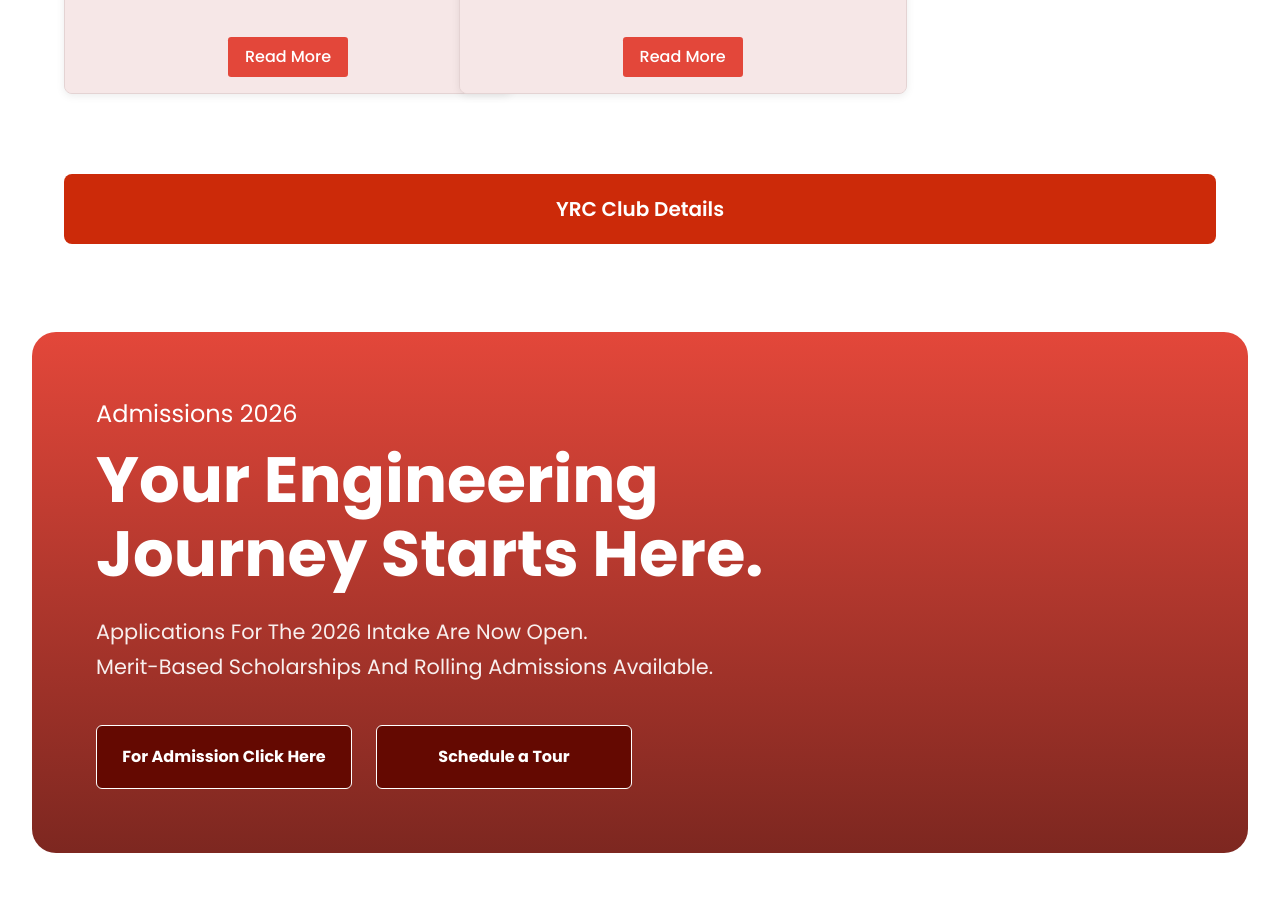
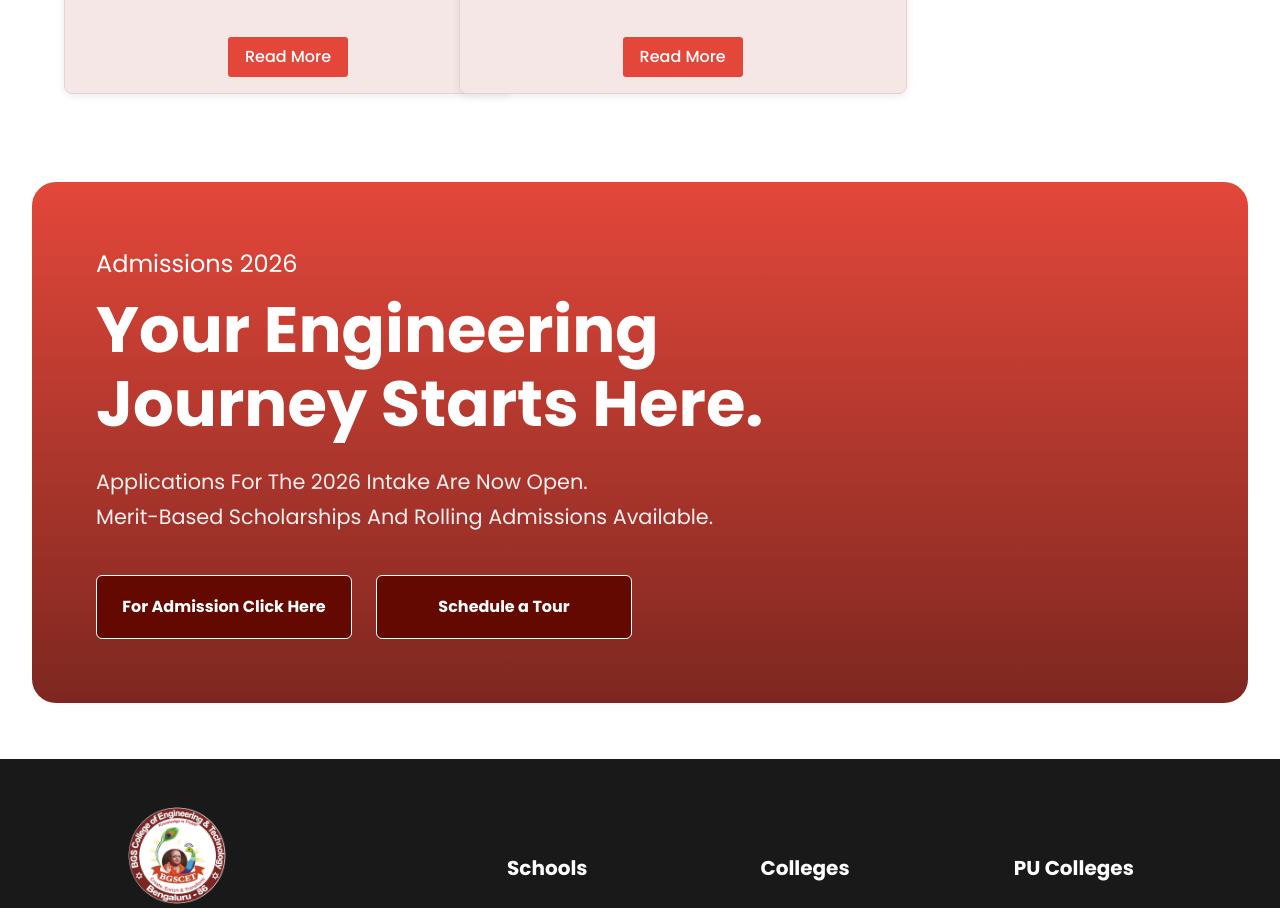
Before and after one commit to naveen-manthri/bgscet, a React (Vite) app: page /quick-links/yrc-club in a window 1280 px wide. Shown: the part 1580-2488 px from the top of the page. Built offline with nearby package versions, Linux system fonts and the light colour scheme.

Commit message:
Removed the unwanted button in yrc page

```diff
--- a/src/pages/YRCClubPage.tsx
+++ b/src/pages/YRCClubPage.tsx
@@ -1,26 +1,11 @@
 import VisitCampus from '../components/VisitCampus/VisitCampus';
 import YRCClub from '../components/YRCClub/YRCClub';
-import '../components/committeeCards/committeeCards.css';
+
 
 const YRCClubPage = () => {
   return (
     <>
       <YRCClub />
-
-      <main style={{ padding: '3rem 4rem 0', marginBottom: '2rem' }}>
-        <div className="committee-grid" style={{ gridTemplateColumns: 'repeat(auto-fit, minmax(220px, 1fr))', padding: '0' }}>
-          <a
-            href="/pdfs/committees/YRC-Club.pdf"
-            className="committee-btn"
-            target="_blank"
-            rel="noopener noreferrer"
-            aria-label="Youth Red Cross Club details"
-          >
-            YRC Club Details
-          </a>
-        </div>
-      </main>
-
       <VisitCampus />
     </>
   );
```
